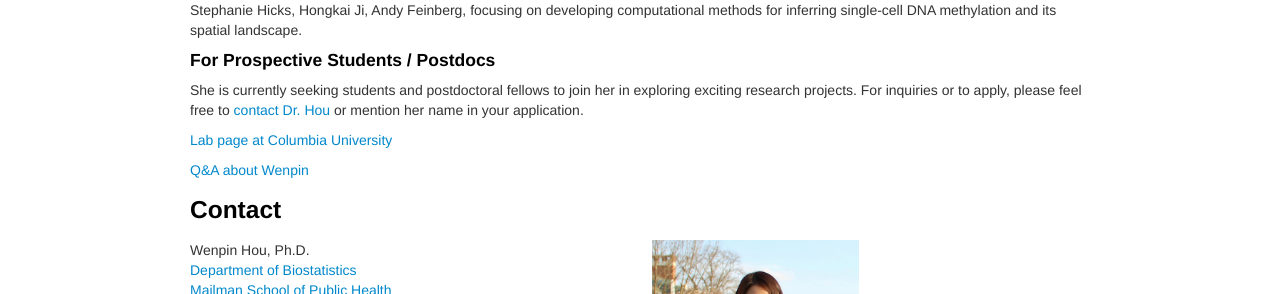
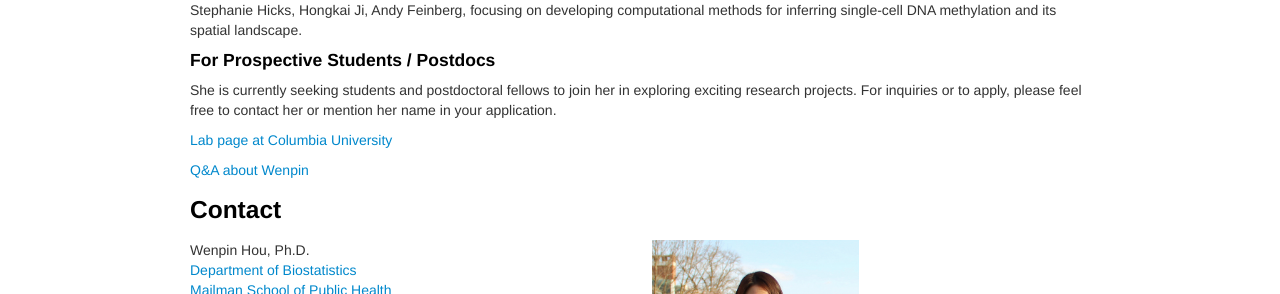
Before and after one commit to Winnie09/Wenpin_Hou, a Jekyll site: the page built from index.md, in a window 1280 px wide. Shown: the part 562-856 px from the top of the page. Built offline with Jekyll 4.4.1, drawn with Linux system fonts in a browser that asks for light colours.

Commit message:
edit About

```diff
--- a/index.md
+++ b/index.md
@@ -20,7 +20,7 @@ Dr. Hou collaborates across diverse fields, including cancer, immunology, infect
 Dr. Hou earned her Ph.D. in Mathematics from The University of Hong Kong, where she was a recipient of [University Postgraduate Fellowships (UPF)](https://gradsch.hku.hk/gradsch/prospective-students/scholarship-funding-and-fees) and [Postgraduate Scholarship (PGS)](https://gradsch.hku.hk/gradsch/prospective-students/scholarship-funding-and-fees). Before joining Columbia, she was a postdoctoral fellow at Johns Hopkins University in the Department of Computer Science mentored by Drs. Aravinda Chakravarti and Suchi Saria, and Department of Biostatistics, mentored by Drs. Stephanie Hicks, Hongkai Ji, Andy Feinberg, focusing on developing computational methods for inferring single-cell DNA methylation and its spatial landscape.
 
 #### For Prospective Students / Postdocs
-She is currently seeking students and postdoctoral fellows to join her in exploring exciting research projects.  For inquiries or to apply, please feel free to [contact Dr. Hou](mailto:wh2526@cumc.columbia.edu) or mention her name in your application.
+She is currently seeking students and postdoctoral fellows to join her in exploring exciting research projects.  For inquiries or to apply, please feel free to contact her or mention her name in your application.
 
 [Lab page at Columbia University](https://www.publichealth.columbia.edu/research-labs/hou-lab)
 
```
